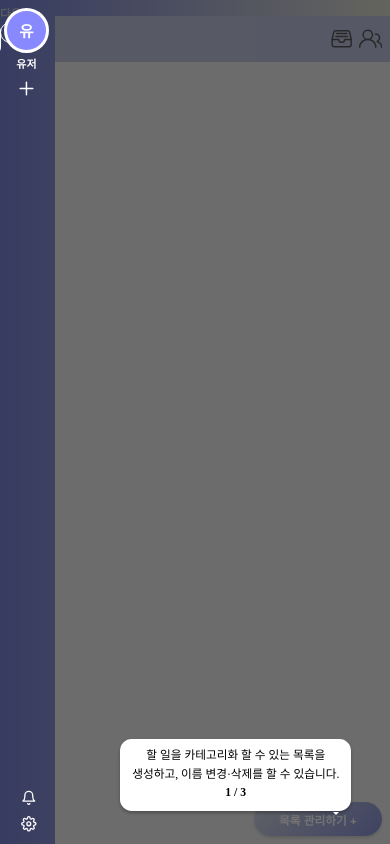
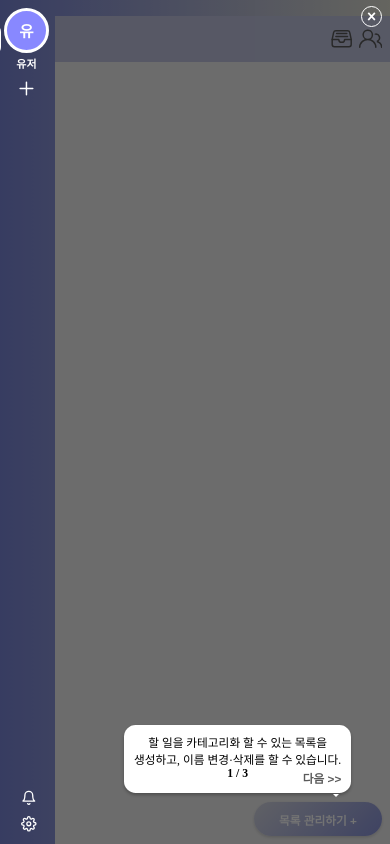
Before and after one commit to jiyun0852/GENAUFRONT, a React (Vite) app in the folder frontend/: page /team/1 in a window 390 px wide. Built offline with nearby package versions, Linux system fonts and the light colour scheme.

Commit message:
링크 api반영 전 수정본

```diff
--- /dev/null
+++ b/frontend/src/components/MainIntro/MainIntro.css
@@ -0,0 +1,34 @@
+/* MainIntro.css */
+.main-intro-box {
+    text-align: center;
+    margin: 0 auto;
+    margin-top: 8vh;
+    font-family: 'Noto Sans KR', sans-serif;
+  }
+
+  .main-intro-box h1 {
+    font-size: 2vw;
+    font-weight: 700;
+    color: #333;
+  }
+
+  .main-intro-box p {
+    font-size: 1.3vw;
+    color: #555;
+    margin-top: 2vw;
+  }
+
+  .circle-plus-button {
+    margin: 0 0.5vw;
+    background-color: #7A86D8;
+    color: white;
+    border: none;
+    border-radius: 50%;
+    width: 2vw;
+    height: 2vw;
+    display: inline-flex;
+    align-items: center;
+    justify-content: center;
+    font-size: 1.8vw;
+    cursor: pointer;
+  }
--- /dev/null
+++ b/frontend/src/components/MainIntro/MainIntro.jsx
@@ -0,0 +1,24 @@
+// components/MainIntro.jsx
+import React from 'react';
+import './MainIntro.css';
+import { GoPlus } from 'react-icons/go';
+
+function MainIntro({ onClick }) {
+  return (
+    <div className="main-intro-box">
+      <h1>
+        좌측의
+        <button className="circle-plus-button" onClick={onClick}>
+          <GoPlus />
+        </button>
+        버튼을 이용하여 팀 스페이스를 생성하세요!
+      </h1>
+      <p>
+        팀 스페이스에서 할 일을 공유하고 <br />
+        성공적인 협업 경험을 쌓으세요!
+      </p>
+    </div>
+  );
+}
+
+export default MainIntro;
--- a/frontend/src/components/TeamSpace/TeamSpace.css
+++ b/frontend/src/components/TeamSpace/TeamSpace.css
@@ -1,5 +1,4 @@
 .team-background {
-    /* 원래 Main과 동일한 배경/레이아웃 유지 */
   background: linear-gradient(to right, #7A86D8, #DFDFD2);
   width: 100%;
   height: 100vh;
@@ -7,144 +6,251 @@
   overflow: hidden;
 }
 
-  /* TeamSpace 전용 스크롤 컨테이너 */
-  .team-background .profile-scroll{
-    max-height:calc(100vh - 15vw); /* 종+설정 아이콘 위 여백 */
-    overflow-y:auto;position:relative;margin-right:-0.4vw;padding-right:1.5vw;
+.team-background .profile-scroll {
+  max-height: calc(100vh - 15vw);
+  overflow-y: auto;
+  position: relative;
+  margin-right: -0.4vw;
+  padding-right: 1.5vw;
 }
-  .team-background .team-background .profile-scroll::-webkit-scrollbar{width:0.4vw;}
-  .team-background .profile-scroll::-webkit-scrollbar-track{background:transparent;}
-  .team-background .profile-scroll::-webkit-scrollbar-thumb{background:rgba(255,255,255,.6);border-radius:0.2vw;}
+.team-background .profile-scroll::-webkit-scrollbar {
+  width: 0.4vw;
+}
+.team-background .profile-scroll::-webkit-scrollbar-track {
+  background: transparent;
+}
+.team-background .profile-scroll::-webkit-scrollbar-thumb {
+  background: rgba(255, 255, 255, .6);
+  border-radius: 0.2vw;
+}
 
-  .team-background .bookmark-shape{width:2vw;height:8vw;background:#fff;border-radius:0 20px 20px 0;transition:top .25s ease;}
-  /* webkit 얇은 스크롤 */
-  .profile-scroll::-webkit-scrollbar{width:0.4vw;}
-  .profile-scroll::-webkit-scrollbar-track{background:transparent;}
-  .profile-scroll::-webkit-scrollbar-thumb{background:rgba(255,255,255,.6);border-radius:0.2vw;}
+.team-background .bookmark-shape {
+  width: 2vw;
+  height: 8vw;
+  background: #fff;
+  border-radius: 0 20px 20px 0;
+  transition: top 0.25s ease;
+}
 
 /* === 상단 오버레이 바 === */
-.team-background .team-overlay{
-    position:absolute;
-    left:10vw;          /* fixed-box 와 동일 offset */
-    top:4vw;            /* fixed-box top 과 동일 */
-    right:0;
-    height:4vw;
-    background:#C1C5E0;
-    display:flex;
-    justify-content:flex-end;
-    align-items:center;
-    padding-right:2vw;
-    z-index:2;          /* fixed-box(1) 위에 표시 */
+.team-background .team-overlay {
+  position: absolute;
+  left: 10vw;
+  top: 4vw;
+  right: 0;
+  height: 4vw;
+  background: #C1C5E0;
+  display: flex;
+  justify-content: flex-end;
+  align-items: center;
+  padding-right: 2vw;
+  z-index: 2;
 }
-  .team-background .team-overlay .overlay-icons{display:flex;gap:1.5vw;}
-  .team-background .team-overlay .ov-icon{
-    width:2.2vw;
-    height:2.2vw;
-
+.team-background .team-overlay .overlay-icons {
+  display: flex;
+  gap: 1.5vw;
+}
+.team-background .team-overlay .ov-icon {
+  width: 2.2vw;
+  height: 2.2vw;
+}
+.ov-icon {
+  color: #5A5A5A;
+  fill: #5A5A5A;
+  stroke: #5A5A5A;
 }
 
-.ov-icon {
-    color: #5A5A5A;
-    fill:   #5A5A5A;   /* IonIcons 계열 */
-    stroke: #5A5A5A;   /* Outline 계열 */
+.team-background .manage-btn {
+  position: fixed;
+  right: 2vw;
+  bottom: 2vw;
+  background: linear-gradient(135deg, #D5D7E2 0%, #8A94DA 100%);
+  color: #fff;
+  border: none;
+  font-weight: 600;
+  cursor: pointer;
+  padding: 1vw 5vw;
+  font-size: 1.2vw;
+  border-radius: 2vw;
+  box-shadow: 0 0.4vw 0.8vw rgba(0, 0, 0, .15);
+  z-index: 3;
 }
 
-  .team-background .manage-btn{
-    position:fixed; right:2vw; bottom:2vw;
-    background:linear-gradient(135deg,#D5D7E2 0%,#8A94DA 100%);
-    color:#fff; border:none; font-weight:600; cursor:pointer;
-    padding:1vw 5vw; font-size:1.2vw; border-radius:2vw;
-    box-shadow:0 0.4vw 0.8vw rgba(0,0,0,.15); z-index:3;
+/* === 설명 팝업 튜토리얼 === */
+.guide-dim {
+  position: fixed;
+  inset: 0;
+  background: rgba(0, 0, 0, 0.55);
+  z-index: 5;
 }
 
-  .guide-dim{position:fixed;inset:0;background:rgba(0,0,0,.55);z-index:5;}
-
-  /* topbar */
-  .guide-topbar{position:fixed;top:1.5vw;right:2vw;display:flex;align-items:center;gap:1vw;z-index:7;}
-  .guide-label{color:#fff;font-size:1.2vw;font-weight:600;}
-  .guide-closeX{width:3vw;height:3vw;border-radius:50%;background:transparent;border:0.25vw solid #fff;color:#fff;font-size:1.6vw;font-weight:700;display:flex;align-items:center;justify-content:center;cursor:pointer;}
-  .guide-closeX:hover{background:rgba(255,255,255,.15);}
+/* 닫기 버튼: 화면 오른쪽 위 고정 */
+.guide-closeX {
+  position: fixed;
+  top: 1.5vw;
+  right: 2vw;
+  width: 3vw;
+  height: 3vw;
+  border-radius: 50%;
+  background: transparent;
+  border: 0.25vw solid #fff;
+  color: #fff;
+  font-size: 1.6vw;
+  font-weight: 700;
+  display: flex;
+  align-items: center;
+  justify-content: center;
+  cursor: pointer;
+  z-index: 9999;
+}
+.guide-closeX:hover {
+  background: rgba(255, 255, 255, .15);
+}
 
 /* 말풍선 공통 */
-  .guide-bubble{position:absolute;background:#fff;border-radius:1vw;padding:2vw 3vw;max-width:60vw;box-shadow:0 0.5vw 1vw rgba(0,0,0,.3);font-size:1.2vw;line-height:1.6;text-align:center;display:flex;flex-direction:column;align-items:center;}
-  .guide-bubble:after{content:"";position:absolute;border-style:solid;}
-
-  /* 위치 */
-  .bubble-manage{right:10vw;bottom:8.5vw;}
-  .bubble-manage:after{bottom:-1vw;right:3vw;border-width:1vw 1vw 0 1vw;border-color:#fff transparent transparent transparent;}
-
-  .bubble-file{right:2vw;top:9vw;}
-  .bubble-file:after{top:-1vw;right:4vw;border-width:0 1vw 1vw 1vw;border-color:transparent transparent #fff transparent;}
-
-  .bubble-people{right:1vw;top:9vw;}
-  .bubble-people:after{top:-1vw;right:3vw;border-width:0 1vw 1vw 1vw;border-color:transparent transparent #fff transparent;}
-
-  /* 다음/종료 버튼 (텍스트만) */
-  .guide-next{align-self:flex-end;margin-top:1vw;background:none;color:#5A5A5A;border:none;padding:0;font-size:1.1vw;font-weight:700;cursor:pointer;}
-  .guide-next:hover{text-decoration:underline;opacity:.85;}
-
-/* 기존 정의를 찾아서 ↓ 값만 수정 */
-.team-background .member-panel{
-  position:fixed;
-  top:8.1vw; right:0; bottom:0;
-  width:23vw;
-  background:#C1C5E0;
-  overflow-y:auto;
-  z-index:4;          /* ← 1 → 4 (fixed‑box(1)·overlay(2)보다 위) */
+.guide-bubble {
+  position: absolute;
+  background: white;
+  border-radius: 1vw;
+  padding: 2vw 2.5vw 3.5vw;
+  max-width: 60vw;
+  box-shadow: 0 0.5vw 1vw rgba(0,0,0,0.3);
+  font-size: 1.3vw;
+  text-align: center;
+  z-index: 6;
 }
 
-/* 아이콘은 패널 위에 남도록 한 칸만 더 높게 */
-.invite-icon{
-  position:fixed; right:1.8vw; bottom:2vw;
-  width:2.5vw; height:2.5vw;
-  color:#5A5A5A; cursor:pointer;
-  z-index:5;          /* 패널보다 1 크게 */
+/* 말풍선 꼬리 */
+.bubble-manage:after {
+  content: "";
+  position: absolute;
+  bottom: -1vw;
+  right: 3vw;
+  border-style: solid;
+  border-width: 1vw 1vw 0 1vw;
+  border-color: #fff transparent transparent transparent;
+}
+.bubble-file:after {
+  content: "";
+  position: absolute;
+  top: -1vw;
+  right: 4vw;
+  border-style: solid;
+  border-width: 0 1vw 1vw 1vw;
+  border-color: transparent transparent #fff transparent;
+}
+.bubble-people:after {
+  content: "";
+  position: absolute;
+  top: -1vw;
+  right: 3vw;
+  border-style: solid;
+  border-width: 0 1vw 1vw 1vw;
+  border-color: transparent transparent #fff transparent;
 }
 
+/* 내부 버튼 */
+.guide-bubble .guide-next {
+  position: absolute;
+  bottom: 1.5vw;
+  right: 1.5vw;
+  font-size: 1.3vw;
+  font-weight: 700;
+  color: #5A5A5A;
+  background: none;
+  border: none;
+  cursor: pointer;
+  padding: 0.5vw 1vw;
+}
+.guide-bubble .guide-next:hover {
+  opacity: 0.85;
+}
+
+.bubble-manage {
+  right: 10vw;
+  bottom: 8.5vw;
+}
+.bubble-file {
+  top: 9vw;
+  right: 1.9vw;
+}
+.bubble-people {
+  right: 0vw;
+  top: 9vw;
+}
+
+.team-background .member-panel {
+  position: fixed;
+  top: 8.1vw;
+  right: 0;
+  bottom: 0;
+  width: 23vw;
+  background: #C1C5E0;
+  overflow-y: auto;
+  z-index: 4;
+}
+.invite-icon {
+  position: fixed;
+  right: 1.8vw;
+  bottom: 2vw;
+  width: 2.5vw;
+  height: 2.5vw;
+  color: #5A5A5A;
+  cursor: pointer;
+  z-index: 5;
+}
 
 @media (max-width: 1024px) {
-    .team-background .profile-scroll { max-height: calc(100vh - 18vw); padding-right:1.8vw;}
-    .team-background .team-overlay{height:5vw;left:12vw;}
-    .team-background .team-overlay .ov-icon{width:3vw;height:3vw;}
-    .team-background .manage-btn{font-size:1.6vw;padding:1.2vw 5vw;border-radius:2.5vw;}
-    .guide-closeX{width:3vw;height:3vw;font-size:3vw;}
-    .guide-bubble{font-size:1.5vw;border-radius:2vw;}
-    .guide-next{font-size:1.6vw;}
-    .bubble-file{right:3vw;}
-    .bubble-people{right:0vw;top:10vw;}
-    .team-background .member-panel{
-      width:33vw;top:9.2vw;
+  .team-background .profile-scroll { max-height: calc(100vh - 18vw); padding-right: 1.8vw; }
+  .team-background .team-overlay { height: 5vw; left: 12vw; }
+  .team-background .team-overlay .ov-icon { width: 3vw; height: 3vw; }
+  .team-background .manage-btn { font-size: 1.6vw; padding: 1.2vw 5vw; border-radius: 2.5vw; }
+  .guide-closeX { width: 3vw; height: 3vw; font-size: 3vw; }
+  .guide-bubble { font-size: 1.5vw; border-radius: 2vw; }
+  .guide-next { font-size: 1.6vw; }
+  .bubble-file { right: 3vw; }
+  .bubble-people { right: 0vw; top: 10vw; }
+  .team-background .member-panel { width: 33vw; top: 9.2vw; }
 }
 
+@media (max-width: 768px) {
+  .team-background .profile-scroll { max-height: calc(100vh - 12vw) !important; padding-right: 2.6vw; }
+  .team-background .team-overlay { height: 7vw; left: 14vw; }
+  .team-background .team-overlay .ov-icon { width: 4vw; height: 4vw; }
+  .team-background .manage-btn { font-size: 2vw; padding: 1.4vw 5vw; border-radius: 3.2vw; }
+  .guide-closeX { width: 4vw; height: 4vw; font-size: 3vw; }
+  .guide-bubble { font-size: 2vw; border-radius: 2vw; }
+  .guide-next { font-size: 2vw!important; }
+  .bubble-manage {
+    right: 10vw;
+    bottom: 10vw;
   }
-  @media (max-width:  768px) {
-    .team-background .profile-scroll { max-height: calc(100vh - 12vw)!important; padding-right:2.6vw;}
-    .team-background .team-overlay{height:7vw;left:14vw;}
-    .team-background .team-overlay .ov-icon{width:4vw;height:4vw;}
-    .team-background .manage-btn{font-size:2vw;padding:1.4vw 5vw;border-radius:3.2vw;}
-    .guide-label{font-size:2vw;}
-    .guide-closeX{width:4vw;height:4vw;font-size:3vw;}
-    .guide-bubble{font-size:2vw;border-radius:2vw;}
-    .guide-next{font-size:1.8vw;}
-    .bubble-file{right:3vw;}
-    .bubble-people{right:0.2vw;top:10vw;}
-    .team-background .member-panel{width:40vw;top:11.3vw;}
-    .invite-icon{width:5vw;height:5vw;}
+  .bubble-file {
+    top: 13vw;
+    right: 4.5vw;
   }
-  @media (max-width:  480px) {
-    .team-background .profile-scroll { max-height: calc(100vh - 15vw)!important; padding-right:1.5vw;}
-    .team-background .team-overlay{height:12vw;left:14vw;}
-    .team-background .team-overlay .ov-icon{width:6vw;height:6vw;}
-    .team-background .manage-btn{font-size:3vw;padding:2.2vw 6.5vw;border-radius:4.5vw;}
-    .guide-label{font-size:3vw;}
-    .guide-closeX{width:5.5vw;height:5.5vw;font-size:4vw;}
-    .guide-bubble{font-size:3vw;border-radius:3vw;}
-    .guide-next{font-size:3vw;}
-    .bubble-file{right:5.5vw;top:13vw;}
-    .bubble-people{right:1.5vw;top:13vw;}
-    .team-background .member-panel{width:55vw;}
-    .invite-icon{width:7vw;height:7vw;}
-    .team-background .member-panel{
-      top:16.2vw;
+  .bubble-people { right: 0.2vw; top: 11vw; }
+  .team-background .member-panel { width: 40vw; top: 11.3vw; }
+  .invite-icon { width: 5vw; height: 5vw; }
 }
+
+@media (max-width: 480px) {
+  .team-background .profile-scroll { max-height: calc(100vh - 15vw) !important; padding-right: 1.5vw; }
+  .team-background .team-overlay { height: 12vw; left: 14vw; }
+  .team-background .team-overlay .ov-icon { width: 6vw; height: 6vw; }
+  .team-background .manage-btn { font-size: 3vw; padding: 2.2vw 6.5vw; border-radius: 4.5vw; }
+  .guide-closeX { width: 5.5vw; height: 5.5vw; font-size: 4vw; }
+  .guide-bubble { font-size: 3vw; border-radius: 3vw; }
+  .guide-next { font-size: 3vw!important; }
+  .bubble-people { right: 1.5vw; top: 16vw; }
+  .bubble-manage {
+    right: 10vw;
+    bottom: 13vw;
   }
+  .bubble-file {
+    top: 16vw;
+    right: 7.5vw;
+  }
+  .team-background .member-panel { width: 55vw; top: 16.2vw; }
+  .invite-icon { width: 7vw; height: 7vw; }
+}
--- a/frontend/src/components/TeamSpace/TeamSpace.jsx
+++ b/frontend/src/components/TeamSpace/TeamSpace.jsx
@@ -138,8 +138,11 @@ function TeamSpace() {
             {guideStep===0&&(<p>할 일을 카테고리화 할 수 있는 목록을<br/>생성하고, 이름 변경·삭제를 할 수 있습니다.<br/><strong>1 / 3</strong></p>)}
             {guideStep===1&&(<p>팀스페이스 내에서 업로드했던 모든 파일들을<br/>확인하고 다시 다운로드 받을 수 있습니다.<br/><strong>2 / 3</strong></p>)}
             {guideStep===2&&(<p>팀스페이스에 참여 중인 팀원들을 확인하고<br/>초대 링크를 보낼 수 있습니다.<br/><strong>3 / 3</strong></p>)}
+
+            <button className="guide-next" onClick={nextGuide}>
+              {guideStep < 2 ? '다음 >>' : '종료'}
+            </button>
           </div>
-          <button className="guide-next"  onClick={nextGuide}>{guideStep<2?'다음 >>':'종료'}</button>
           <button className="guide-closeX" onClick={closeGuide}>×</button>
         </div>
       )}
--- a/frontend/src/pages/ChangePassword/ChangePassword.jsx
+++ b/frontend/src/pages/ChangePassword/ChangePassword.jsx
@@ -1,7 +1,6 @@
 import React, { useState } from 'react';
 import { useLocation, useNavigate } from 'react-router-dom';
 import './ChangePassword.css';
-
 
 function ChangePassword() {
   const [password, setPassword] = useState('');
@@ -11,7 +10,7 @@ function ChangePassword() {
   const navigate = useNavigate();
   const { email, code } = useLocation().state || {};
 
-  // ✅ 비밀번호 형식 검사 함수
+  //  비밀번호 형식 검사 함수
   const validatePassword = (value) => {
     const regex = /^(?=.*[a-zA-Z])(?=.*\d)(?=.*[!@#$%^&*()\-_=+]).{8,20}$/;
     if (!regex.test(value)) {
@@ -22,7 +21,7 @@ function ChangePassword() {
   };
 
   const handleChangePassword = async () => {
-    // ✅ 비밀번호 형식 재검사 (직접 검사해야 사용자가 검사 안 한 경우 대비)
+    //  비밀번호 형식 재검사 (직접 검사해야 사용자가 검사 안 한 경우 대비)
     const regex = /^(?=.*[a-zA-Z])(?=.*\d)(?=.*[!@#$%^&*()\-_=+]).{8,20}$/;
     const isValid = regex.test(password);
     if (!isValid) {
@@ -68,7 +67,7 @@ function ChangePassword() {
             value={password}
             onChange={(e) => {
               setPassword(e.target.value);
-              validatePassword(e.target.value); // ✅ 실시간 검사
+              validatePassword(e.target.value); //  실시간 검사
             }}
           />
           {formatError && (
--- a/frontend/src/pages/Login/Login.jsx
+++ b/frontend/src/pages/Login/Login.jsx
@@ -30,7 +30,7 @@ function Login() {
         return;
       }
 
-      // ✅ 유저 이름 로컬스토리지 저장
+      // 유저 이름 로컬스토리지 저장
       localStorage.setItem('userId', data.userId);
       localStorage.setItem('username', data.name);
 
--- a/frontend/src/pages/Main/Main.jsx
+++ b/frontend/src/pages/Main/Main.jsx
@@ -4,79 +4,80 @@ import { LuBell } from 'react-icons/lu';
 import { FiSettings } from 'react-icons/fi';
 import { GoPlus } from 'react-icons/go';
 import Popup from '../../components/Popup/Popup';
-import { useNavigate } from 'react-router-dom';
+import MainIntro from '../../components/MainIntro/MainIntro';
+import { useNavigate, useLocation } from 'react-router-dom';
 
 function Main() {
   const [isPopupOpen, setIsPopupOpen] = useState(false);
-  const [teams,        setTeams]        = useState([]);
-  const [activeTeamId, setActiveTeamId] = useState(null);
+  const [teams, setTeams] = useState([]);
 
-  const scrollRef = useRef(null);   // 스크롤 컨테이너
-  const bmRef     = useRef(null);   // bookmark DOM
+  const scrollRef = useRef(null);
+  const bmRef = useRef(null);
+  const nav = useNavigate();
+  const location = useLocation();
 
-  const nav = useNavigate();
-
-  /* 1) 초기 팀 목록 로드 */
   useEffect(() => {
     setTeams(JSON.parse(localStorage.getItem('teams')) || []);
   }, []);
 
-  /* 2) 프로필(행) 데이터 배열 */
   const userName = localStorage.getItem('username') || '유저';
   const rows = [
-    { id: null, name: userName, color: '#8888ff', onClick: () => setActiveTeamId(null) },
-    ...teams.map(t => ({
+    {
+      id: null,
+      name: userName,
+      color: '#8888ff',
+      onClick: () => nav('/Main'),
+    },
+    ...teams.map((t) => ({
       id: t.teamId,
       name: t.teamName,
       color: '#ffffff',
-      onClick: () => { setActiveTeamId(t.teamId); nav(`/team/${t.teamId}`); }
-    }))
+      onClick: () => nav(`/team/${t.teamId}`),
+    })),
   ];
 
-  /* 3) bookmark 위치 계산 (행 중앙 ↔ bookmark 중앙) */
   const syncBookmark = () => {
     if (!scrollRef.current || !bmRef.current) return;
-    const idx = rows.findIndex(r => r.id === activeTeamId);
+    const idx = rows.findIndex((r) => {
+      if (r.id === null) return location.pathname === '/Main';
+      return location.pathname.includes(`/team/${r.id}`);
+    });
+    if (idx === -1) return;
     const target = scrollRef.current.querySelectorAll('.profile-row')[idx];
     if (!target) return;
-
     const bookmarkTop =
       target.offsetTop +
-      (target.offsetHeight - bmRef.current.offsetHeight) / 2; // 행 중앙
-    bmRef.current.style.top = `${bookmarkTop}px`;              // 컨테이너 기준
+      (target.offsetHeight - bmRef.current.offsetHeight) / 2;
+    bmRef.current.style.top = `${bookmarkTop}px`;
   };
-  useEffect(syncBookmark, [activeTeamId, teams]);
+
+  useEffect(syncBookmark, [location.pathname, teams]);
   const onScroll = () => syncBookmark();
 
-  /* 4) 팀 생성 Pop‑up */
-  const togglePopup = () => setIsPopupOpen(o => !o);
-  const handleCreated = t => {
+  const togglePopup = () => setIsPopupOpen((o) => !o);
+  const handleCreated = (t) => {
     const updated = [...teams, t];
     setTeams(updated);
     localStorage.setItem('teams', JSON.stringify(updated));
   };
 
-  /* 5) 렌더 */
   return (
     <div className="main-background">
       <div className="left-icons">
         <div className="bookmark-user-group">
-          {/* 스크롤 컨테이너: relative → bookmark 절대좌표 기준 */}
           <div
             className="profile-scroll"
             ref={scrollRef}
             onScroll={onScroll}
             style={{ position: 'relative' }}
           >
-            {/* bookmark  ─ scroll 안에 두어 영역 밖으로 나가면 숨김 */}
             <div
               ref={bmRef}
               className="bookmark-shape"
               style={{ position: 'absolute', left: '-1.4vw' }}
             />
-
             <div className="profile-stack">
-              {rows.map(r => (
+              {rows.map((r) => (
                 <div className="profile-row" key={r.id} onClick={r.onClick}>
                   <div className="user-icon-name">
                     <div
@@ -89,7 +90,6 @@ function Main() {
                   </div>
                 </div>
               ))}
-              {/* 플러스 버튼 */}
               <div className="profile-row plus-row" onClick={togglePopup}>
                 <div className="user-icon-name">
                   <div className="plus-icon">
@@ -102,13 +102,15 @@ function Main() {
         </div>
       </div>
 
-      {/* 우측 하단 고정 아이콘 */}
       <div className="fixed-icons">
         <LuBell className="icon" />
         <FiSettings className="icon" />
       </div>
 
-      <div className="fixed-box" />
+      <div className="fixed-box">
+        <MainIntro onClick={togglePopup} />
+      </div>
+
       {isPopupOpen && (
         <Popup onClose={togglePopup} onTeamCreated={handleCreated} />
       )}
--- a/frontend/src/pages/ResetPassword/ResetPassword.jsx
+++ b/frontend/src/pages/ResetPassword/ResetPassword.jsx
@@ -9,13 +9,13 @@ function ResetPassword() {
 
   const handleSendCode = async () => {
     try {
-      // ✅ 유효한 이메일인지 검사
+      //  유효한 이메일인지 검사
       if (!email || !email.includes('@')) {
         setPopupMessage('유효한 이메일을 입력해주세요.');
         return;
       }
 
-      // ✅ 이메일 중복 확인 요청 로그 출력
+      //  이메일 중복 확인 요청 로그 출력
       const checkUrl = `http://localhost:8080/auth/check-email?email=${encodeURIComponent(email)}`;
       console.log('[CHECK EMAIL] GET', checkUrl);
 
@@ -28,7 +28,7 @@ function ResetPassword() {
         throw new Error('가입되지 않은 이메일입니다.');
       }
 
-      // ✅ 인증코드 전송 요청 로그 출력
+      //  인증코드 전송 요청 로그 출력
       const sendCodeUrl = 'http://localhost:8080/auth/send-code';
       const requestBody = { email };
       const requestHeaders = { 'Content-Type': 'application/json' };
--- a/frontend/src/pages/Signup/Signup.jsx
+++ b/frontend/src/pages/Signup/Signup.jsx
@@ -21,7 +21,7 @@ export default function Signup() {
   const [pwMatchValid, setPwMatchValid] = useState(false);
   const [notAllow, setNotAllow] = useState(true);
 
-  const [toastShown, setToastShown] = useState(false); // ✅ 인증버튼 누른 후 토스트 1회 제한용
+  const [toastShown, setToastShown] = useState(false);
 
   const navigate = useNavigate();
 
@@ -89,7 +89,7 @@ export default function Signup() {
       const data = JSON.parse(text);
       setCodeSent(true);
       toast.success(data.message || '인증번호가 전송되었습니다.', { toastId: 'code-sent' });
-      setToastShown(true);
+     setToastShown(true);
     } catch (error) {
       toast.error('인증번호 전송 중 오류', { toastId: 'code-fail' });
       console.error(error);
```
Also changed, not shown: frontend/src/components/Popup/InvitePopup.css (line endings or trailing spaces). Lines whose indentation alone changed are shown as unchanged.
